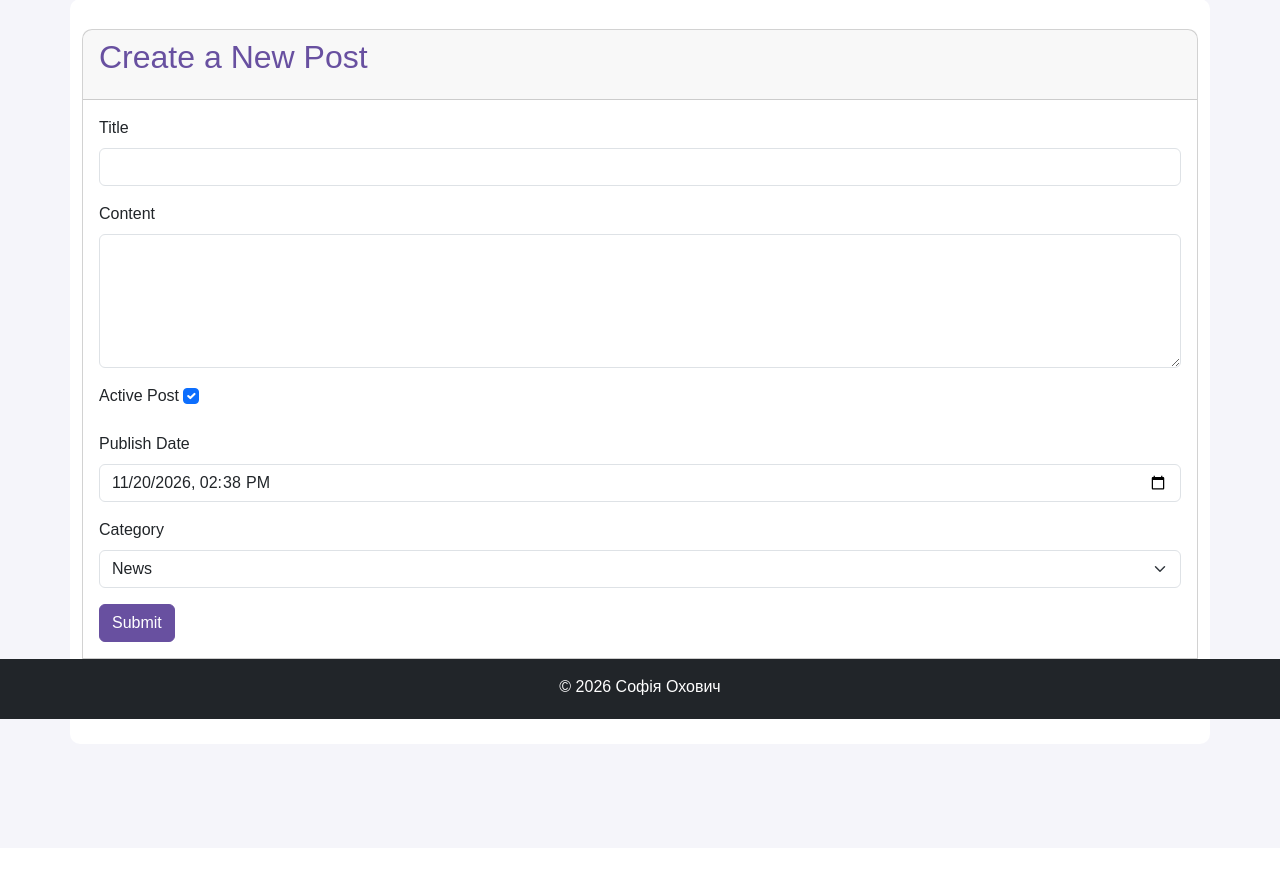
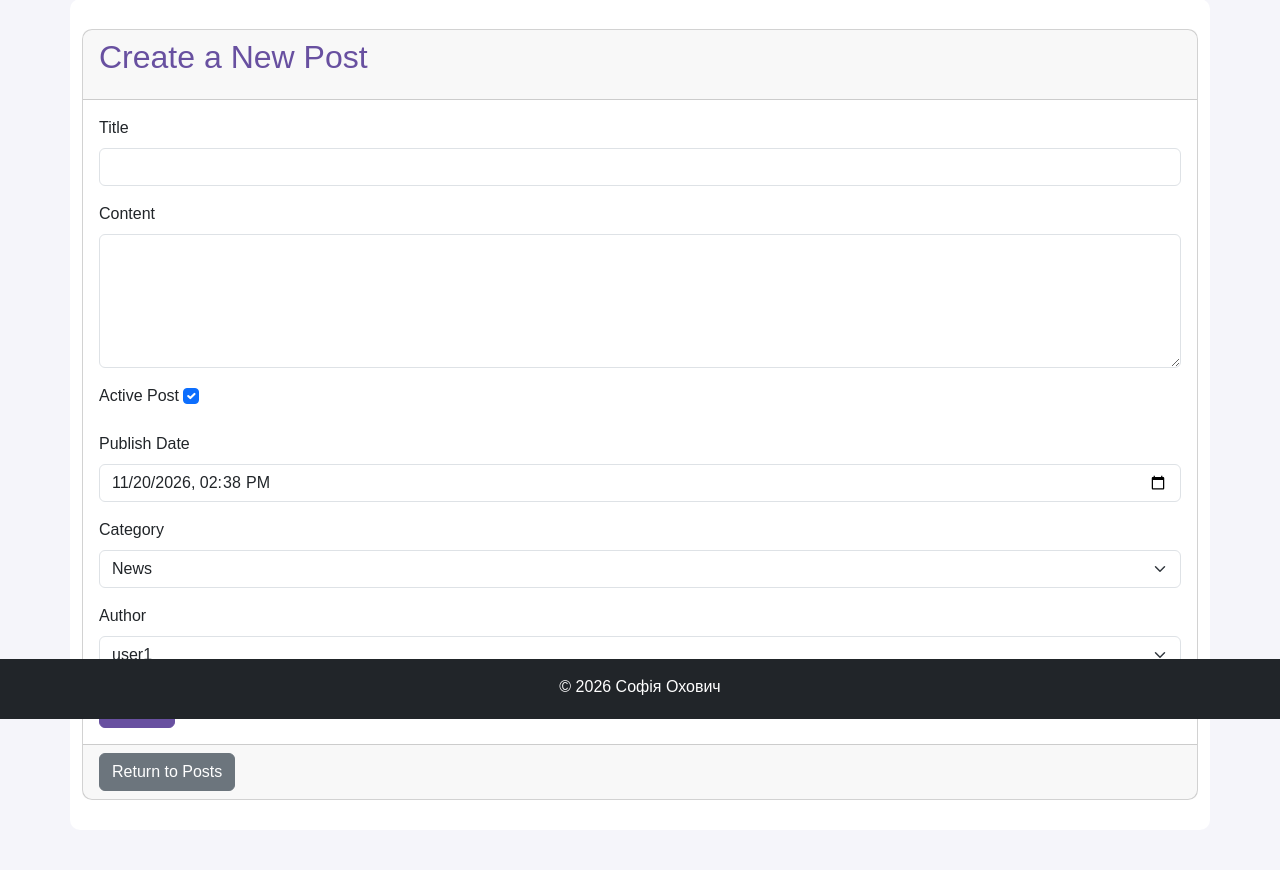
Before and after one commit to sofiiaokhovych/flask-app-lab, a Flask app: page /post/create in a window 1280 px wide. Shown: the part 81-951 px from the top of the page. Before the commit the page ends 800 px from the top, so only its background shows below. Run offline with Flask 3, Linux system fonts and the light colour scheme; some libraries are stand-ins or nearby versions.

Commit message:
lab8 part5-8: users in DB, assign authors, author select in post form

```diff
--- a/app/posts/forms.py
+++ b/app/posts/forms.py
@@ -3,6 +3,8 @@ from flask_wtf import FlaskForm
 from wtforms import StringField, TextAreaField, BooleanField, SelectField, SubmitField
 from wtforms.fields import DateTimeLocalField
 from wtforms.validators import DataRequired, Length
+from app import db
+from app.models import User
 
 CATEGORIES = [
     ("news", "News"),
@@ -27,4 +29,10 @@ class PostForm(FlaskForm):
         validators=[DataRequired()],
     )
     category = SelectField("Category", choices=CATEGORIES, validators=[DataRequired()])
+    author_id = SelectField("Author", coerce=int)
     submit = SubmitField("Submit")
+
+    def __init__(self, *args, **kwargs):
+        super().__init__(*args, **kwargs)
+        users = db.session.scalars(db.select(User).order_by(User.id)).all()
+        self.author_id.choices = [(u.id, u.username) for u in users]
--- a/app/posts/templates/posts/add_post.html
+++ b/app/posts/templates/posts/add_post.html
@@ -18,6 +18,7 @@
             {{ render_field(form.is_active, class_name="form-check-input") }}
             {{ render_field(form.publish_date) }}
             {{ render_field(form.category, class_name="form-select") }}
+            {{ render_field(form.author_id, class_name="form-select") }}
             {{ form.submit(class="btn btn-primary") }}
         </form>
     </div>
--- a/app/posts/views.py
+++ b/app/posts/views.py
@@ -23,6 +23,7 @@ def add_post():
         new_post = Post()
         form.populate_obj(new_post)
         new_post.posted = form.publish_date.data
+        new_post.user_id = form.author_id.data
         db.session.add(new_post)
         db.session.commit()
         flash("Post added successfully", "success")
@@ -43,10 +44,12 @@ def edit_post(id):
 
     if request.method == "GET":
         form.publish_date.data = post.posted
+        form.author_id.data = post.user_id
 
     if form.validate_on_submit():
         form.populate_obj(post)
         post.posted = form.publish_date.data
+        post.user_id = form.author_id.data
         db.session.commit()
         flash("Post updated successfully", "success")
         return redirect(url_for("posts.detail_post", id=post.id))
```
Also changed, not shown: tests/test_posts.py (+13 -8 lines), instance/data.sqlite.
